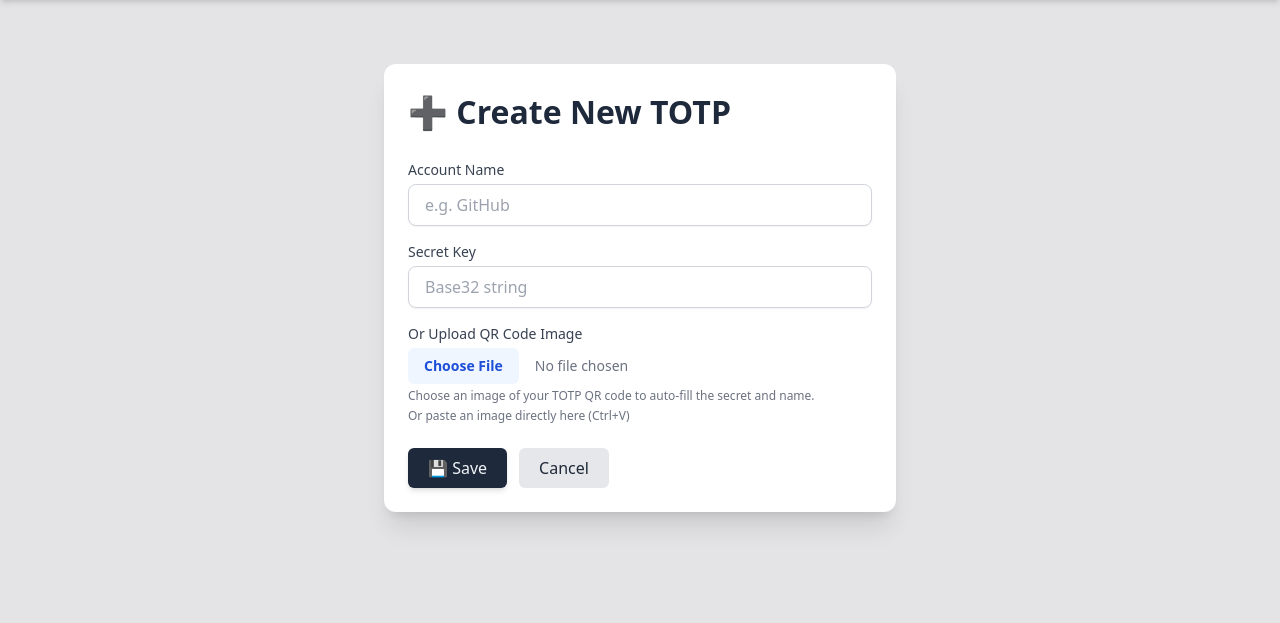
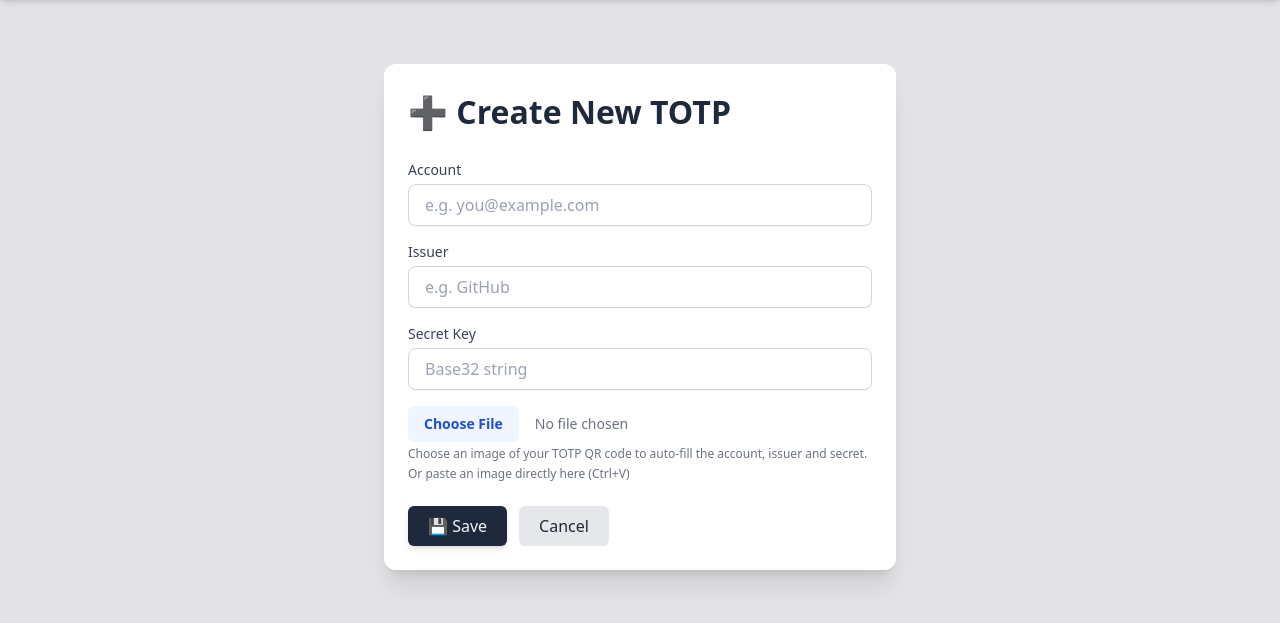
Before and after one commit to sandweel/totp-manager, a Python web app: template templates/totp/create.html in a window 1280 px wide. Shown: the part 80-703 px from the top of the page. Run offline with Jinja, Linux system fonts and the light colour scheme; the template is opened without the code that fills it, so the values that code supplies are empty; style sheets or scripts are compiled from the project's sources; some libraries are stand-ins or nearby versions.

Commit message:
Added Issuer field

```diff
--- a/models.py
+++ b/models.py
@@ -20,7 +20,8 @@ class TOTPItem(Base):
     __tablename__ = "totp_items"
 
     id = Column(Integer, primary_key=True, index=True)
-    name = Column(String(128), nullable=False)
+    issuer = Column(String(128), nullable=False)
+    account = Column(String(128), nullable=False)
     encrypted_secret = Column(String(256), nullable=False)
     user_id = Column(Integer, ForeignKey("users.id"), nullable=False)
 
--- a/static/js/totp-create.js
+++ b/static/js/totp-create.js
@@ -1,7 +1,8 @@
 document.addEventListener("DOMContentLoaded", () => {
-  const fileInput = document.getElementById("qrcode-file");
-  const secretInput = document.getElementById("secret");
-  const nameInput = document.getElementById("name");
+  const fileInput    = document.getElementById("qrcode-file");
+  const secretInput  = document.getElementById("secret");
+  const accountInput = document.getElementById("account");
+  const issuerInput  = document.getElementById("issuer");
   const MAX_FILE_SIZE = 5 * 1024 * 1024;
   function showFlash(message, category = "success") {
     const containerId = "toast-container";
@@ -15,9 +16,9 @@ document.addEventListener("DOMContentLoaded", () => {
     const baseClass = "pointer-events-auto max-w-sm w-full px-4 py-3 rounded-lg shadow-lg flex items-center space-x-3 transform transition-all duration-300 border";
     const categoryClasses = {
       success: baseClass + " bg-success-200 border-success-500 text-success-700",
-      error: baseClass + " bg-danger-200 border-danger-500 text-danger-700",
+      error:   baseClass + " bg-danger-200 border-danger-500 text-danger-700",
       warning: baseClass + " bg-warning-200 border-warning-500 text-warning-700",
-      info: baseClass + " bg-info-200 border-info-500 text-info-700",
+      info:    baseClass + " bg-info-200 border-info-500 text-info-700",
     };
     const toast = document.createElement("div");
     toast.className = `${categoryClasses[category] || categoryClasses.info} translate-y-2 opacity-0`;
@@ -42,31 +43,45 @@ document.addEventListener("DOMContentLoaded", () => {
   }
   function parseQRCodeFromImage(img) {
     const canvas = document.createElement("canvas");
-    const ctx = canvas.getContext("2d");
-    canvas.width = img.naturalWidth || img.width;
+    const ctx    = canvas.getContext("2d");
+    canvas.width  = img.naturalWidth || img.width;
     canvas.height = img.naturalHeight || img.height;
     ctx.drawImage(img, 0, 0);
     const imageData = ctx.getImageData(0, 0, canvas.width, canvas.height);
-    const code = jsQR(imageData.data, canvas.width, canvas.height);
-    if (code) {
+    const code      = jsQR(imageData.data, canvas.width, canvas.height);
+    if (!code) {
+      showFlash("No QR code found in the image.", "error");
+      return;
+    }
+
     try {
       const url = new URL(code.data);
       if (url.protocol !== "otpauth:") throw new Error("Not an otpauth URL");
       if (url.hostname.toLowerCase() !== "totp") throw new Error("Only TOTP is supported");
-        const secretParam = url.searchParams.get("secret");
-        if (!secretParam) throw new Error("Secret not found in QR code.");
-        secretInput.value = secretParam;
+
+      const params = url.searchParams;
+      const secret = params.get("secret");
+      if (!secret) throw new Error("Secret not found in QR code.");
+
       const label = decodeURIComponent(url.pathname.slice(1));
-        if (label) nameInput.value = label;
-        showFlash("Secret key and name auto-filled from QR code!", "success");
+      let [qrIssuer, qrAccount] = label.split(":");
+      if (!qrAccount) {
+        qrAccount = qrIssuer;
+        qrIssuer  = params.get("issuer") || "";
+      }
+
+      secretInput.value  = secret;
+      issuerInput.value  = qrIssuer;
+      accountInput.value = qrAccount;
+
+      showFlash("Account, Issuer and secret auto‑filled from QR code!", "success");
+
     } catch (e) {
       showFlash(e.message || "Invalid otpauth QR code.", "error");
       console.error(e);
     }
-    } else {
-      showFlash("No QR code found in the image.", "error");
   }
-  }
+
   function bindQRListeners() {
     if (!fileInput) return;
     fileInput.addEventListener("change", (event) => {
@@ -112,10 +127,17 @@ document.addEventListener("DOMContentLoaded", () => {
     const form = document.querySelector('form[action="/totp/create"]');
     if (!form) return;
     form.addEventListener("submit", (e) => {
-      const name = nameInput.value.trim();
-      const secret = secretInput.value.trim();
-      if (!name || name.length > 32) {
-        showFlash("Name is required and must be 32 characters or less.", "error");
+      const account = accountInput.value.trim();
+      const issuer  = issuerInput.value.trim();
+      const secret  = secretInput.value.trim();
+
+      if (!account || account.length > 64) {
+        showFlash("Account is required and must be 64 characters or less.", "error");
+        e.preventDefault();
+        return;
+      }
+      if (!issuer || issuer.length > 64) {
+        showFlash("Issuer is required and must be 64 characters or less.", "error");
         e.preventDefault();
         return;
       }
--- a/static/js/totp-list.js
+++ b/static/js/totp-list.js
@@ -13,7 +13,7 @@ function copyCode(el) {
 }
 async function fetchTotpData() {
   try {
-    const resp = await fetch("/api/totp");
+    const resp = await fetch("/totp/list-all");
     if (!resp.ok) throw new Error(`Server error: ${resp.status}`);
     return await resp.json();
   } catch (err) {
--- a/templates/totp/create.html
+++ b/templates/totp/create.html
@@ -6,22 +6,23 @@
 <div class="bg-white shadow-xl rounded-xl p-6 max-w-lg mx-auto">
   <h1 class="text-2xl font-bold text-primary mb-6">➕ Create New TOTP</h1>
   <div id="notification-container"></div>
-  {% if error %}
-  <div class="bg-danger/10 border border-danger text-danger px-4 py-3 rounded mb-4">{{ error }}</div>
-  {% endif %}
   <form method="post" action="/totp/create" enctype="multipart/form-data">
     <div class="mb-4">
-      <label for="name" class="block text-sm font-medium text-gray-700 mb-1">Account Name</label>
-      <input type="text" id="name" name="name" placeholder="e.g. GitHub" value="{{ name or '' }}" required class="w-full border border-gray-300 rounded-lg px-4 py-2 shadow-sm focus:outline-none focus:ring-2 focus:ring-primary"/>
+      <label for="account" class="block text-sm font-medium text-gray-700 mb-1">Account</label>
+      <input type="text" id="account" name="account" placeholder="e.g. you@example.com" value="{{ account or '' }}" required class="w-full border border-gray-300 rounded-lg px-4 py-2 shadow-sm focus:outline-none focus:ring-2 focus:ring-primary"/>
+    </div>
+    <div class="mb-4">
+      <label for="issuer" class="block text-sm font-medium text-gray-700 mb-1">Issuer</label>
+      <input type="text" id="issuer" name="issuer" placeholder="e.g. GitHub" value="{{ issuer or '' }}" required class="w-full border border-gray-300 rounded-lg px-4 py-2 shadow-sm focus:outline-none focus:ring-2 focus:ring-primary"/>
     </div>
     <div class="mb-4">
       <label for="secret" class="block text-sm font-medium text-gray-700 mb-1">Secret Key</label>
       <input type="text" id="secret" name="secret" placeholder="Base32 string" value="{{ secret or '' }}" required class="w-full border border-gray-300 rounded-lg px-4 py-2 shadow-sm focus:outline-none focus:ring-2 focus:ring-primary"/>
     </div>
     <div class="mb-6">
-      <label for="qrcode-file" class="block text-sm font-medium text-gray-700 mb-1">Or Upload QR Code Image</label>
+      <label for="qrcode-file" class="block text-sm font-medium text-gray-700 mb-1"></label>
       <input type="file" id="qrcode-file" accept="image/*" class="block w-full text-sm text-gray-500 file:mr-4 file:py-2 file:px-4 file:rounded-md file:border-0 file:text-sm file:font-semibold file:bg-blue-50 file:text-blue-700 hover:file:bg-blue-100 transition"/>
-      <p class="text-xs mt-1 text-gray-500">Choose an image of your TOTP QR code to auto-fill the secret and name.</p>
+      <p class="text-xs mt-1 text-gray-500">Choose an image of your TOTP QR code to auto‑fill the account, issuer and secret.</p>
       <p class="text-xs mt-1 text-gray-500">Or paste an image directly here (Ctrl+V)</p>
     </div>
     <div class="flex gap-3">
```
Also changed, not shown: routes/api.py (+0 -9 lines), routes/totp.py (+16 -14 lines), services/totp_service.py (+7 -6 lines), services/validator.py (+9 -6 lines), templates/totp/list.html (+8 -7 lines). Lines whose indentation alone changed are shown as unchanged.
